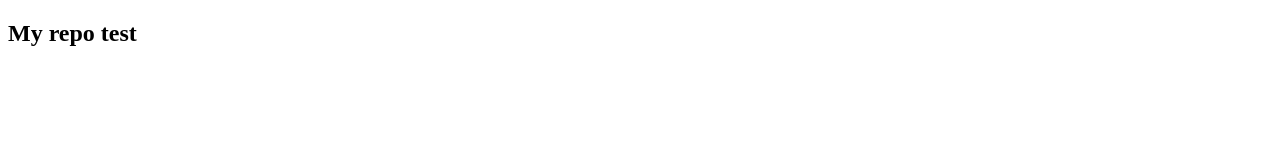
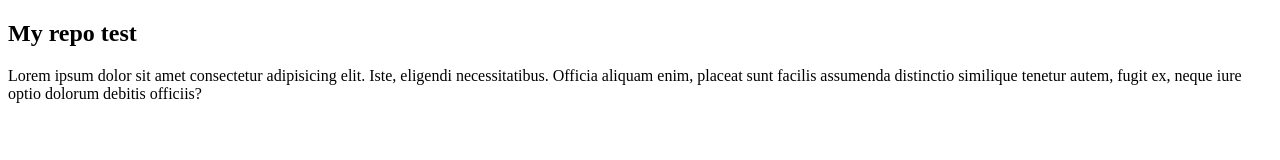
Before and after one commit to sahal046082/repo-test, a plain HTML site: page index.html in a window 1280 px wide. Drawn offline with Linux system fonts and the light colour scheme.

Commit message:
my second commit

```diff
--- a/index.html
+++ b/index.html
@@ -7,5 +7,6 @@
 </head>
 <body>
     <h2>My repo test</h2>
+    <p>Lorem ipsum dolor sit amet consectetur adipisicing elit. Iste, eligendi necessitatibus. Officia aliquam enim, placeat sunt facilis assumenda distinctio similique tenetur autem, fugit ex, neque iure optio dolorum debitis officiis?</p>
 </body>
 </html>
```
